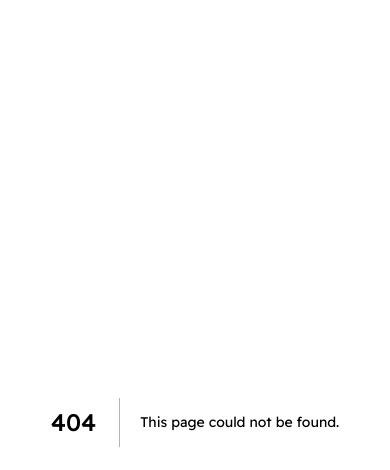
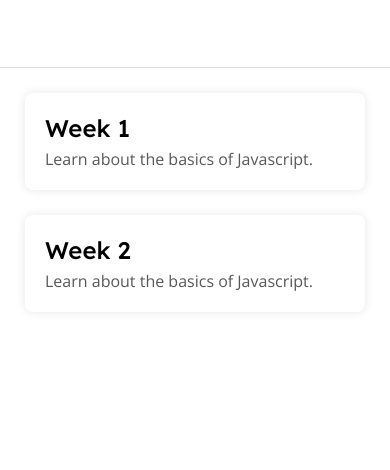
Before and after one commit to estebangarcia21/fullstack-developers-website, a Next.js app in the folder ui/: page /dashboard in a window 390 px wide. Before the commit this address had no page. Shown: the top 470 px of the page. Built offline with nearby package versions, Linux system fonts and the light colour scheme.

Commit message:
Converted sass stylesheets to use nested media queries

```diff
--- a/ui/components/HomeSqlView.module.scss
+++ b/ui/components/HomeSqlView.module.scss
@@ -11,11 +11,12 @@ $table: #a292d2;
   border: 1px dashed rgba(98, 225, 219, 0.37);
   padding: 12px;
 
-  display: flex;
-  flex-direction: column;
+  display: grid;
+  grid-template-columns: 1fr;
+  gap: 20px;
 
-  div + div {
-    margin-top: 20px;
+  @include medium-screen() {
+    grid-template-columns: 1fr 1fr;
   }
 
   .sqlView {
@@ -50,21 +51,3 @@ $table: #a292d2;
     color: white;
   }
 }
-
-@include medium-screen() {
-  .container {
-    flex-direction: row;
-
-    div + div {
-      margin-top: 0;
-    }
-
-    .sqlView {
-      flex: 3;
-    }
-
-    .output {
-      flex: 1;
-    }
-  }
-}
--- /dev/null
+++ b/ui/components/dashboard/DashboardWeeklyView.module.scss
@@ -0,0 +1,18 @@
+.container {
+  padding: 20px;
+  background-color: #fff;
+  border-radius: 8px;
+  margin: 25px;
+  box-shadow: 0px 0px 10px rgba(0, 0, 0, 0.1);
+
+  > h1 {
+    font-size: 1.5rem;
+    font-weight: 500;
+    margin-bottom: 5px;
+  }
+
+  > p {
+    font-weight: 300;
+    color: rgb(88, 88, 88);
+  }
+}
--- /dev/null
+++ b/ui/components/dashboard/DashboardWeeklyView.tsx
@@ -0,0 +1,23 @@
+import styles from './DashboardWeeklyView.module.scss';
+
+export interface ApiResource {
+  id: string;
+  name: string;
+}
+
+export interface DashboardWeeklyViewProps {
+  week: number;
+  resources: unknown[];
+}
+
+export function DashboardWeeklyView({
+  resources,
+  week,
+}: DashboardWeeklyViewProps) {
+  return (
+    <div className={styles.container}>
+      <h1>Week {week}</h1>
+      <p>Learn about the basics of Javascript.</p>
+    </div>
+  );
+}
--- a/ui/package.json
+++ b/ui/package.json
@@ -9,7 +9,7 @@
   },
   "dependencies": {
     "@react-icons/all-files": "^4.1.0",
-    "next": "12.0.7",
+    "next": "12.0.10",
     "react": "17.0.2",
     "react-dom": "17.0.2",
     "sass": "^1.47.0"
--- /dev/null
+++ b/ui/pages/dashboard.tsx
@@ -0,0 +1,34 @@
+import { ContentContainer } from 'components/ContentContainer';
+import {
+  DashboardWeeklyView,
+  DashboardWeeklyViewProps,
+} from 'components/dashboard/DashboardWeeklyView';
+import Head from 'next/head';
+import styles from 'styles/pages/Dashboard.module.scss';
+
+const STATIC_VIEWS: DashboardWeeklyViewProps[] = [
+  { resources: [], week: 1 },
+  { resources: [], week: 2 },
+];
+
+export default function Dashboard() {
+  return (
+    <div>
+      <Head>
+        <title>Dashboard</title>
+      </Head>
+
+      <nav className={styles.navbar}>
+        <ContentContainer>
+          <ul className={styles.links}></ul>
+        </ContentContainer>
+      </nav>
+
+      <main>
+        {STATIC_VIEWS.map((view) => (
+          <DashboardWeeklyView {...view} key={view.week} />
+        ))}
+      </main>
+    </div>
+  );
+}
--- a/ui/styles/globals.scss
+++ b/ui/styles/globals.scss
@@ -22,7 +22,7 @@ h3,
 h4,
 h5,
 button {
-  font-family: 'Readex Pro', sans-serif;
+  font-family: $primary-font, sans-serif;
   font-weight: 400;
 }
 
@@ -33,7 +33,7 @@ a {
 
 p,
 li {
-  font-family: 'Open Sans', sans-serif;
+  font-family: $secondary-font, sans-serif;
 }
 
 pre code {
--- /dev/null
+++ b/ui/styles/pages/Dashboard.module.scss
@@ -0,0 +1,11 @@
+@import 'styles/screens.scss';
+
+.navbar {
+  height: 68px;
+  border-bottom: 1px solid rgb(224, 224, 224);
+
+  .links {
+  }
+
+  background-color: responsive(red, blue, green);
+}
--- a/ui/styles/pages/Home.module.scss
+++ b/ui/styles/pages/Home.module.scss
@@ -88,6 +88,15 @@
 .buildAppsSection {
   margin-top: 160px;
 
+  @include medium-screen() {
+    text-align: center;
+
+    > p {
+      max-width: 70ch;
+      margin: 0 auto;
+    }
+  }
+
   > h3 {
     @include pre-section-title(#4cc9b2);
   }
@@ -110,9 +119,22 @@
       width: 100%;
       height: auto;
 
+      @include medium-screen() {
+        flex: 1;
+        position: relative;
+        padding-bottom: 250px;
+        min-width: 450px;
+        width: 500px;
+      }
+
       > img {
         width: 100%;
         height: auto;
+
+        @include medium-screen() {
+          position: absolute;
+          left: 0;
+        }
       }
     }
   }
@@ -124,6 +146,22 @@
 
   padding: 60px 0px 150px 0px;
 
+  @include medium-screen() {
+    margin-right: 50px;
+  }
+
+  @include large-screen() {
+    padding-bottom: 200px;
+
+    .textContainer {
+      display: flex;
+    }
+  }
+
+  @include extra-large-screen() {
+    padding-bottom: 250px;
+  }
+
   h3 {
     @include pre-section-title(#7fc1fd);
   }
@@ -133,10 +171,18 @@
     font-size: 2rem;
     font-weight: 600;
     color: white;
+
+    @include medium-screen() {
+      font-size: 2.5rem;
+    }
   }
 
   p {
     @include description-text(white);
+
+    @include large-screen() {
+      max-width: 40ch;
+    }
   }
 
   .highlightsContainer {
@@ -162,12 +208,22 @@
 .formConnectionsSection {
   margin-top: 100px;
 
+  @include extra-large-screen() {
+    margin-top: 40px;
+  }
+
   h3 {
     @include pre-section-title(#4cc9b2);
   }
 
   .content {
     width: 65%;
+
+    @include medium-screen() {
+      > p {
+        max-width: 35ch;
+      }
+    }
 
     .buttonsContainer {
       margin-top: 30px;
@@ -187,89 +243,17 @@
       height: auto;
       width: min(100vw, $content-max-width - 100px);
 
-      img {
+      > img {
         position: absolute;
         height: 200px;
         right: 0;
         transform: translate(20%, -15%);
+
+        @include medium-screen() {
+          height: 300px;
+          transform: translateY(-35%);
+        }
       }
     }
   }
 }
-
-@include medium-screen() {
-  .formConnectionsSection {
-    .content {
-      .imgContainer {
-        > img {
-          height: 300px;
-          transform: translateY(-35%);
-        }
-      }
-
-      > p {
-        max-width: 35ch;
-      }
-    }
-  }
-
-  .buildAppsSection {
-    text-align: center;
-
-    > p {
-      max-width: 70ch;
-      margin: 0 auto;
-    }
-
-    .exploreContainer {
-      .imgContainer {
-        flex: 1;
-        position: relative;
-        padding-bottom: 250px;
-        min-width: 450px;
-        width: 500px;
-
-        > img {
-          position: absolute;
-          left: 0;
-        }
-      }
-    }
-  }
-
-  .learnBackendSection {
-    .header {
-      margin-right: 50px;
-
-      > h1 {
-        font-size: 2.5rem;
-      }
-    }
-  }
-}
-
-@include large-screen() {
-  .learnBackendSection {
-    padding-bottom: 200px;
-
-    .textContainer {
-      display: flex;
-    }
-
-    .header {
-      > p {
-        max-width: 40ch;
-      }
-    }
-  }
-}
-
-@include extra-large-screen() {
-  .formConnectionsSection {
-    margin-top: 40px;
-  }
-
-  .learnBackendSection {
-    padding-bottom: 250px;
-  }
-}
--- /dev/null
+++ b/ui/styles/responsive-screens.scss
@@ -0,0 +1,7 @@
+@use 'sass:selector';
+
+@mixin responsive($width) {
+  @media (min-width: $width) {
+    @content;
+  }
+}
```
